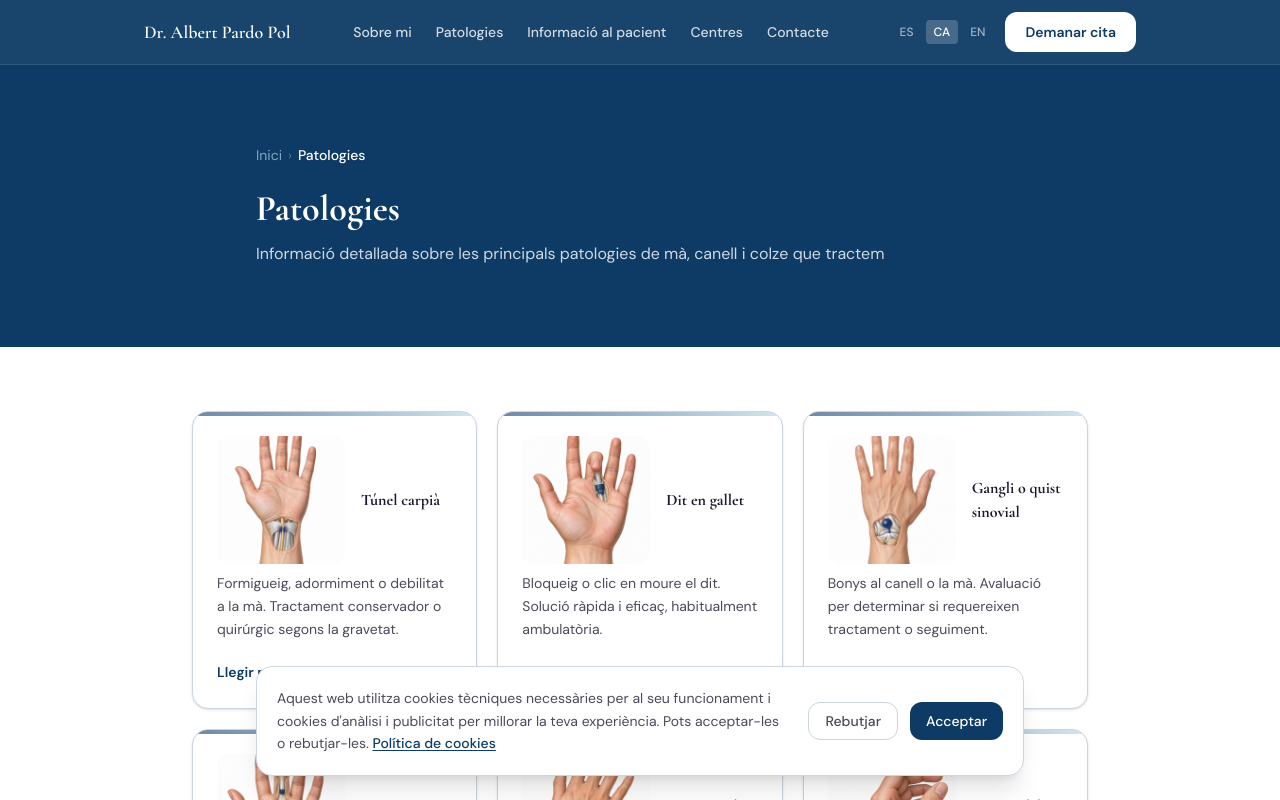
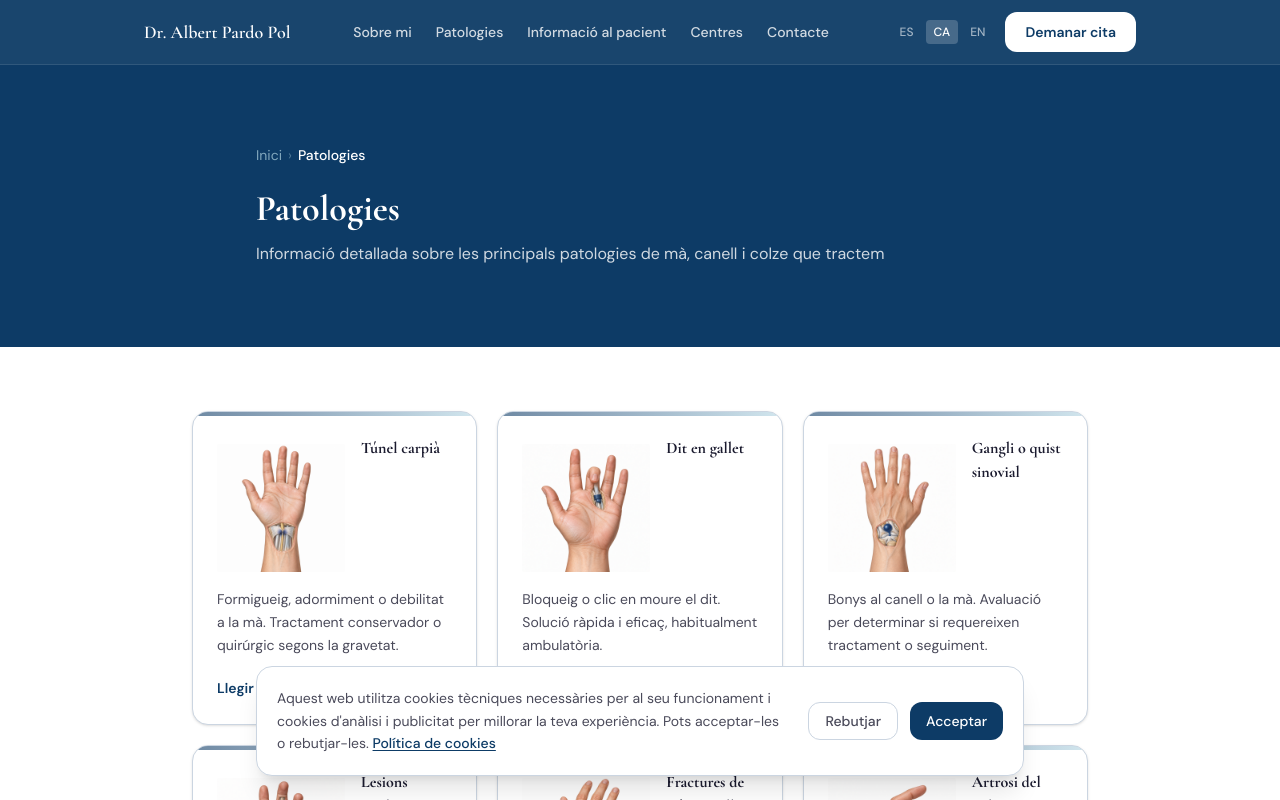
Before and after one commit to albertpardo93/albertpardopol-web, a Next.js app: page /ca/patologias in a window 1280 px wide. Shown: the top 800 px of the page. Built offline with nearby package versions, Linux system fonts and the light colour scheme.

Commit message:
Alinear ilustraciones sin recortes

```diff
--- a/app/[locale]/patologias/page.tsx
+++ b/app/[locale]/patologias/page.tsx
@@ -161,14 +161,14 @@
               >
                 <article className="relative flex h-full flex-col overflow-hidden rounded-2xl border border-border bg-white p-5 shadow-sm transition-all duration-300 hover:scale-[1.02] hover:border-primary/30 hover:shadow-xl hover:shadow-primary/10 sm:p-6">
                   <div className="absolute inset-x-0 top-0 h-1 bg-gradient-to-r from-primary to-accent opacity-60 transition-opacity duration-300 group-hover:opacity-100" />
-                  <div className="flex items-center gap-3 sm:gap-4">
-                    <div className="relative h-28 w-28 shrink-0 overflow-hidden rounded-xl bg-white sm:h-32 sm:w-32">
+                  <div className="grid grid-cols-[6rem_minmax(0,1fr)] items-start gap-3 sm:grid-cols-[8rem_minmax(0,1fr)] sm:gap-4">
+                    <div className="relative h-32 w-24 overflow-hidden rounded-xl bg-white sm:h-36 sm:w-32">
                       <Image
                         src={getConditionImage(item.slug)}
                         alt={item.imageAlt}
                         fill
-                        sizes="(max-width: 640px) 112px, 128px"
-                        className="scale-[1.18] object-contain"
+                        sizes="(max-width: 640px) 96px, 128px"
+                        className="object-contain object-center"
                       />
                     </div>
                     <h2 className="font-display text-base font-bold text-text-primary">
--- a/components/Conditions.tsx
+++ b/components/Conditions.tsx
@@ -30,14 +30,14 @@
                   {/* Accent top bar */}
                   <div className="absolute inset-x-0 top-0 h-1 bg-gradient-to-r from-primary to-accent opacity-60 transition-opacity duration-300 group-hover:opacity-100" />
 
-                  <div className="flex items-center gap-3 sm:gap-4">
-                    <div className="relative h-28 w-28 shrink-0 overflow-hidden rounded-xl bg-white transition-transform duration-300 group-hover:scale-[1.03] sm:h-32 sm:w-32">
+                  <div className="grid grid-cols-[6rem_minmax(0,1fr)] items-start gap-3 sm:grid-cols-[8rem_minmax(0,1fr)] sm:gap-4">
+                    <div className="relative h-32 w-24 overflow-hidden rounded-xl bg-white sm:h-36 sm:w-32">
                       <Image
                         src={getConditionImage(item.slug)}
                         alt={item.imageAlt}
                         fill
-                        sizes="(max-width: 640px) 112px, 128px"
-                        className="scale-[1.18] object-contain"
+                        sizes="(max-width: 640px) 96px, 128px"
+                        className="object-contain object-center"
                       />
                     </div>
                     <div className="min-w-0">
```
